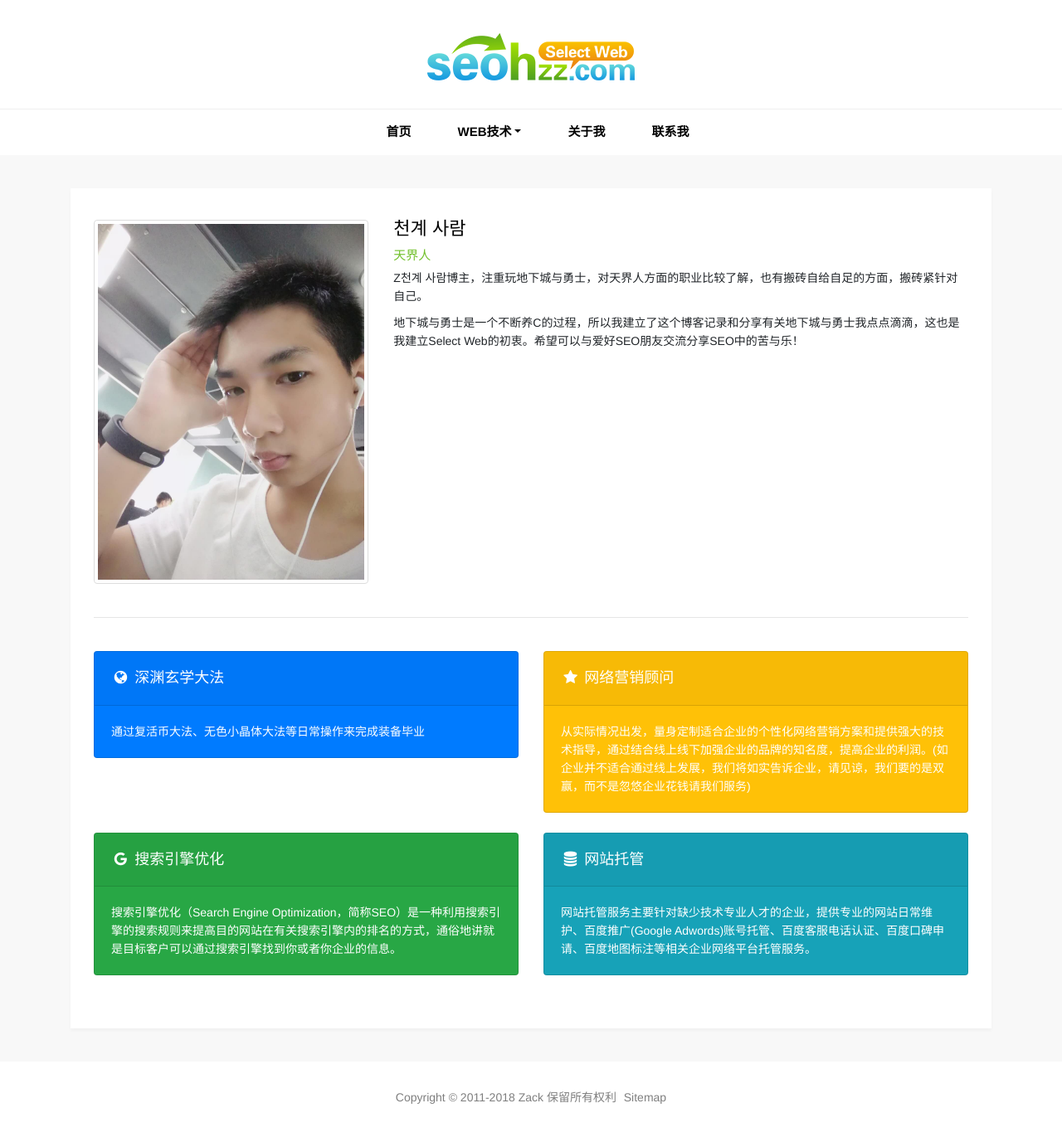
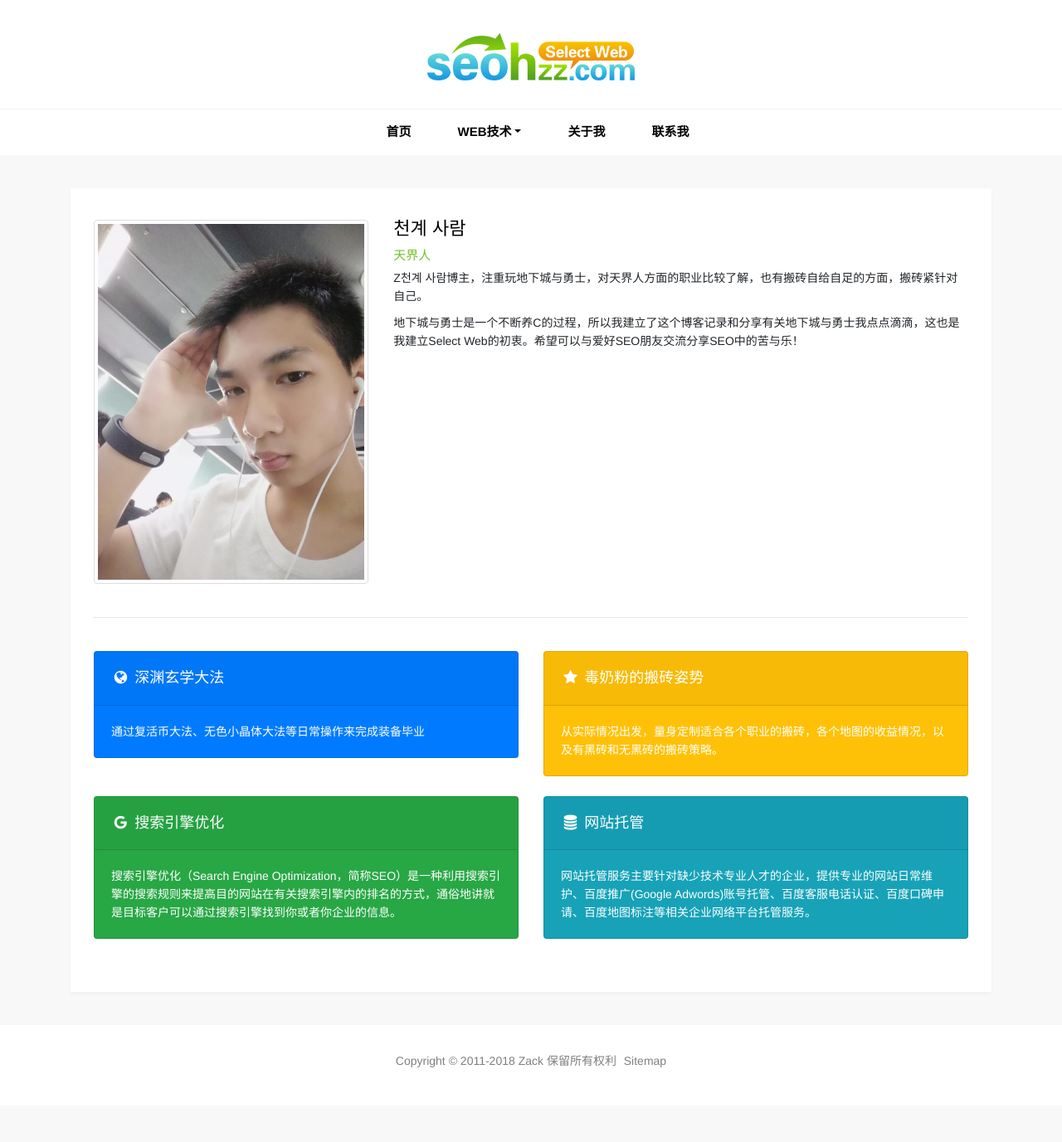
Before and after one commit to Thererisnospoon/Thererisnospoon.github.io, a Jekyll site: the page built from pages/about.html, in a window 1280 px wide. Shown: the whole page at 83% size. Built offline with Jekyll 4.4.1, drawn with Linux system fonts in a browser that asks for light colours; comment, search, counter and statistics services are not loaded; after the commit the page ends 1333 px from its top, so only the background shows below that.

Commit message:
Update about.html

```diff
--- a/pages/about.html
+++ b/pages/about.html
@@ -28,9 +28,9 @@
           </div>
           <div class="col-md-6">
             <div class="card text-white bg-warning mb-4">
-              <div class="card-header"><h4><i class="fa fa-star fa-fw"></i> 网络营销顾问</h4></div>
+              <div class="card-header"><h4><i class="fa fa-star fa-fw"></i> 毒奶粉的搬砖姿势</h4></div>
               <div class="card-body">
-                <p class="card-text">从实际情况出发，量身定制适合企业的个性化网络营销方案和提供强大的技术指导，通过结合线上线下加强企业的品牌的知名度，提高企业的利润。(如企业并不适合通过线上发展，我们将如实告诉企业，请见谅，我们要的是双赢，而不是忽悠企业花钱请我们服务)</p>
+                <p class="card-text">从实际情况出发，量身定制适合各个职业的搬砖，各个地图的收益情况，以及有黑砖和无黑砖的搬砖策略。</p>
               </div>
             </div>
           </div>
```
